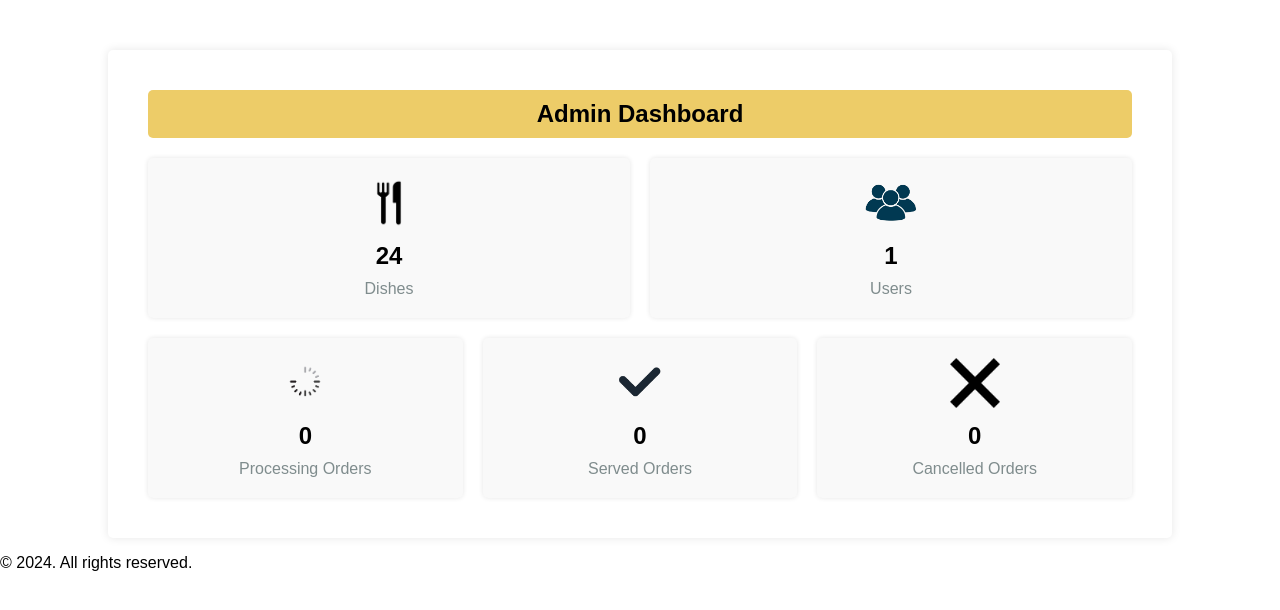
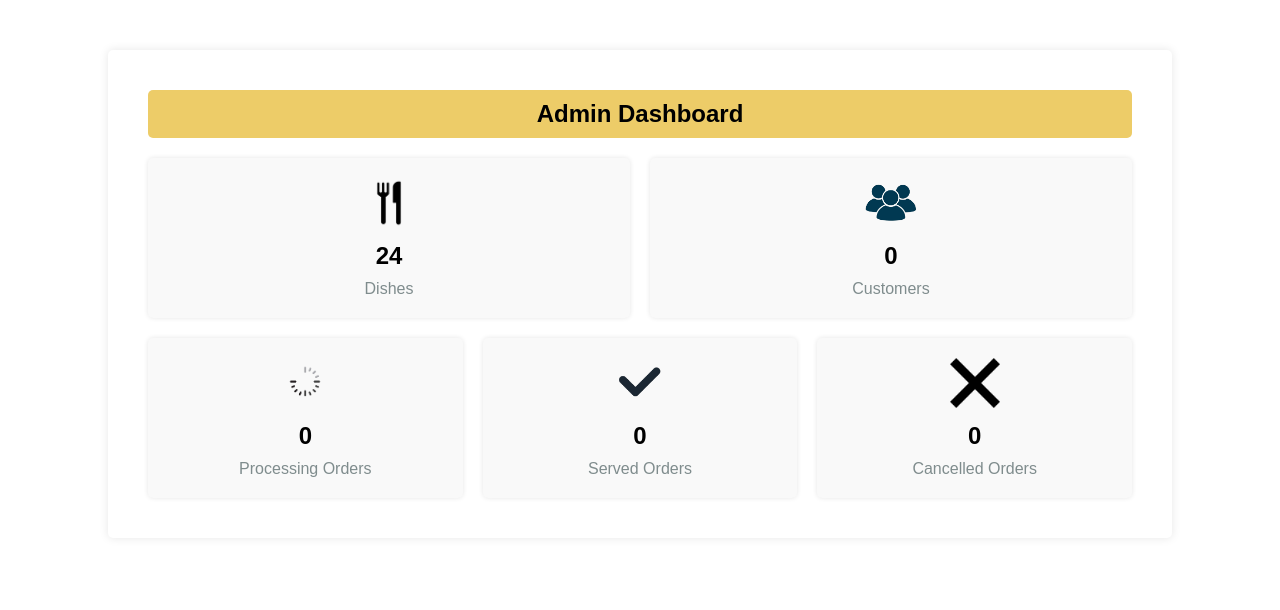
Before and after one commit to Yawrrr/Food-Ordering-System, a PHP site: page /admin/dashboard.php in a window 1280 px wide. Shown: the part 71-681 px from the top of the page. Run offline with PHP 8.4, Linux system fonts and the light colour scheme; a user stored in the database is signed in; data comes from the database, SQL or seed files in the repository; data that the repository does not hold is empty.

Commit message:
Update dashboard.php

```diff
--- a/admin/dashboard.php
+++ b/admin/dashboard.php
@@ -14,9 +14,9 @@ if (!isset($_SESSION['user_id'])) {
 $dishes_result = $conn->query("SELECT COUNT(*) AS totalDishes FROM menu_items");
 $totalDishes = $dishes_result->fetch_assoc()['totalDishes'];
 
-// Get the number of users from the user table
-$users_result = $conn->query("SELECT COUNT(*) AS totalUsers FROM user");
-$totalUsers = $users_result->fetch_assoc()['totalUsers'];
+// Get the number of customers from the user table
+$users_result = $conn->query("SELECT COUNT(*) AS totalCustomers FROM user WHERE role <> 'admin'");
+$totalCustomers = $users_result->fetch_assoc()['totalCustomers'];
 
 // Get the number of orders from the orders table
 $orders_result = $conn->query("SELECT COUNT(*) AS totalOrders FROM orders");
@@ -68,9 +68,9 @@ $cancelledOrders = $cancelled_orders_result->fetch_assoc()['cancelledOrders'];
                 <p>Dishes</p>
             </div>
             <div class="card">
-                <img src="../img/dashboard/user.png" alt="Users">
-                <h3><?php echo $totalUsers; ?></h3>
-                <p>Users</p>
+                <img src="../img/dashboard/user.png" alt="Customers">
+                <h3><?php echo $totalCustomers; ?></h3>
+                <p>Customers</p>
             </div>
         </div>
         <div class="dashboard-cards-secondrow">
@@ -92,8 +92,5 @@ $cancelledOrders = $cancelled_orders_result->fetch_assoc()['cancelledOrders'];
         </div>
     </div>
 </div>
-    <footer class="footer">
-        <p>&copy; 2024. All rights reserved.</p>
-    </footer>
 </body>
 </html>
```
